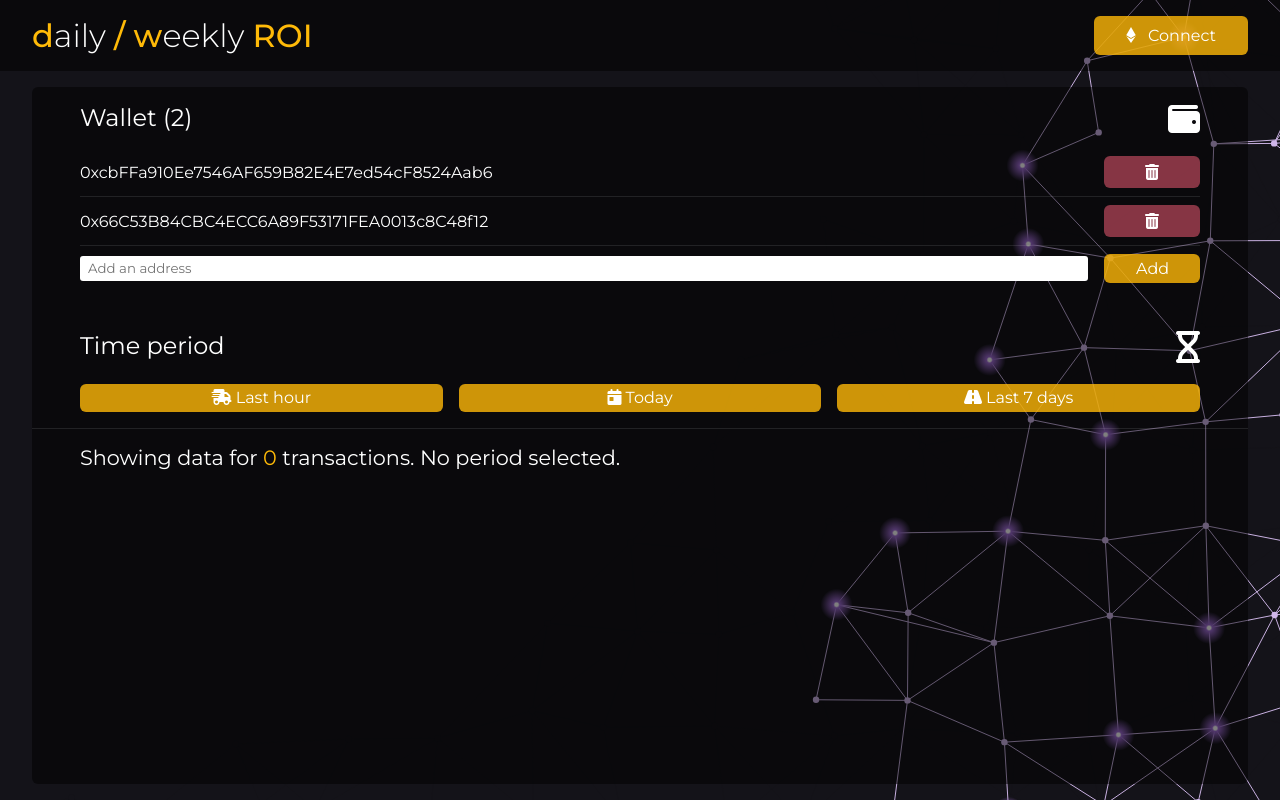
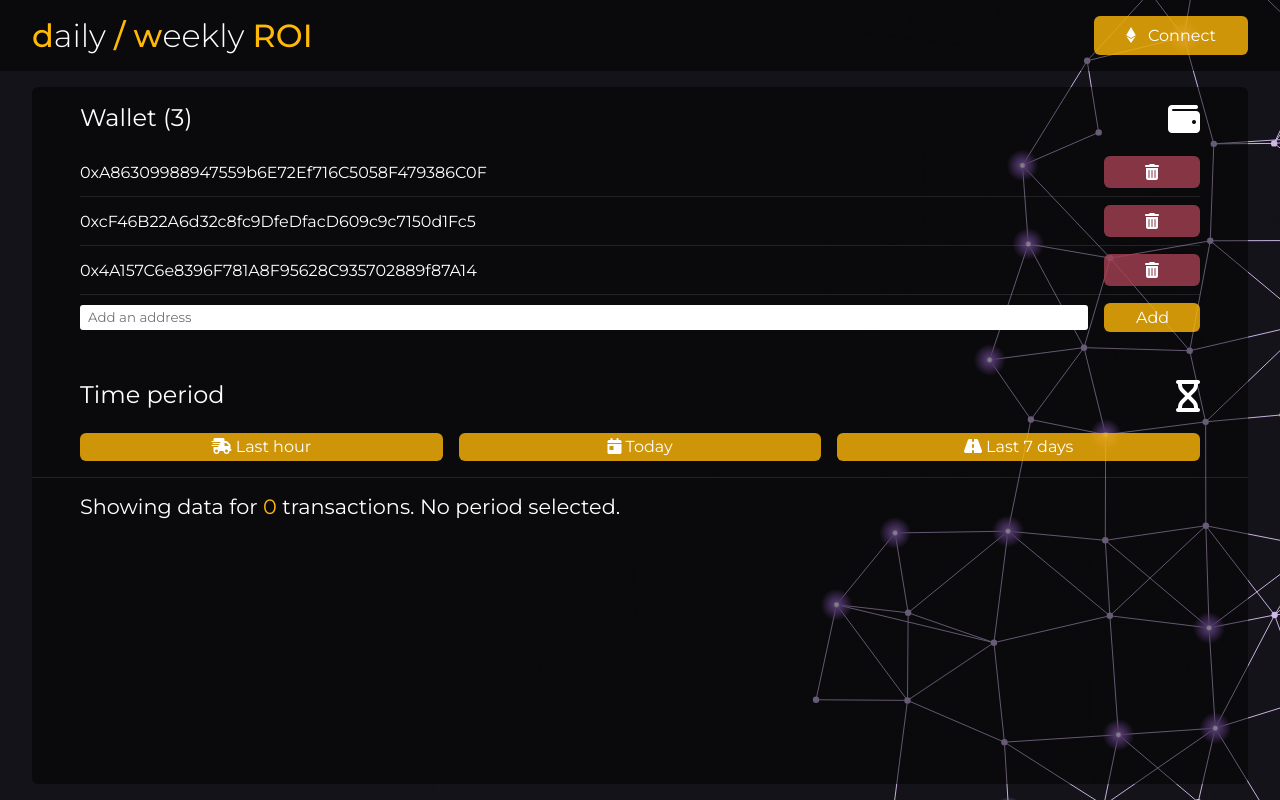
Before and after one commit to 0xpolarzero/roi-tracker, a React (Create React App) app: page / in a window 1280 px wide. Built offline with nearby package versions, Linux system fonts and the light colour scheme; no server answers; what @alch/alchemy-web3 would draw is missing.

Commit message:
Updated addresses for test

```diff
--- a/src/components/Tracker/Tracker.js
+++ b/src/components/Tracker/Tracker.js
@@ -80,8 +80,9 @@ class Tracker extends React.Component {
     this.setState({
       // Prevent user from adding duplicate addresses
       addresses: [
-        '0xcbFFa910Ee7546AF659B82E4E7ed54cF8524Aab6',
-        '0x66C53B84CBC4ECC6A89F53171FEA0013c8C48f12',
+        '0xA86309988947559b6E72Ef716C5058F479386C0F',
+        '0xcF46B22A6d32c8fc9DfeDfacD609c9c7150d1Fc5',
+        '0x4A157C6e8396F781A8F95628C935702889f87A14',
       ],
       address: '',
     });
```
